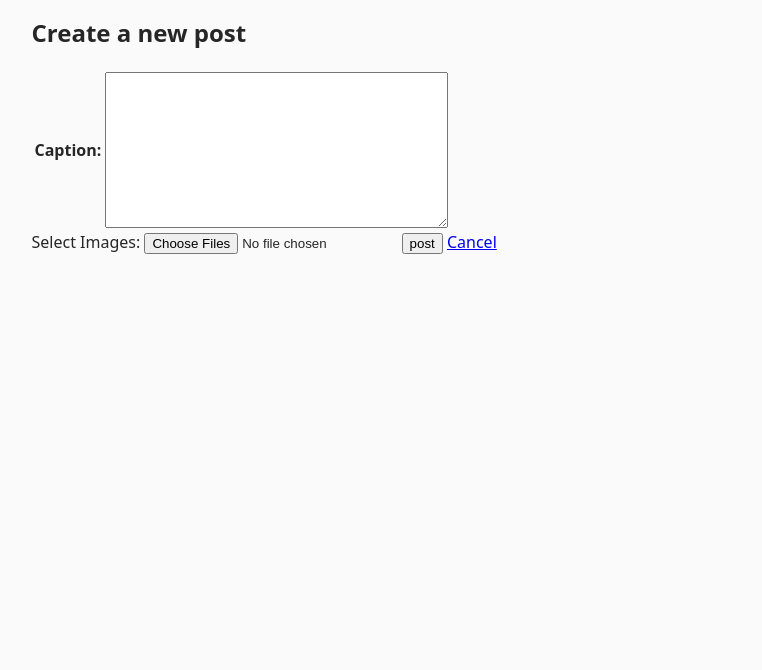
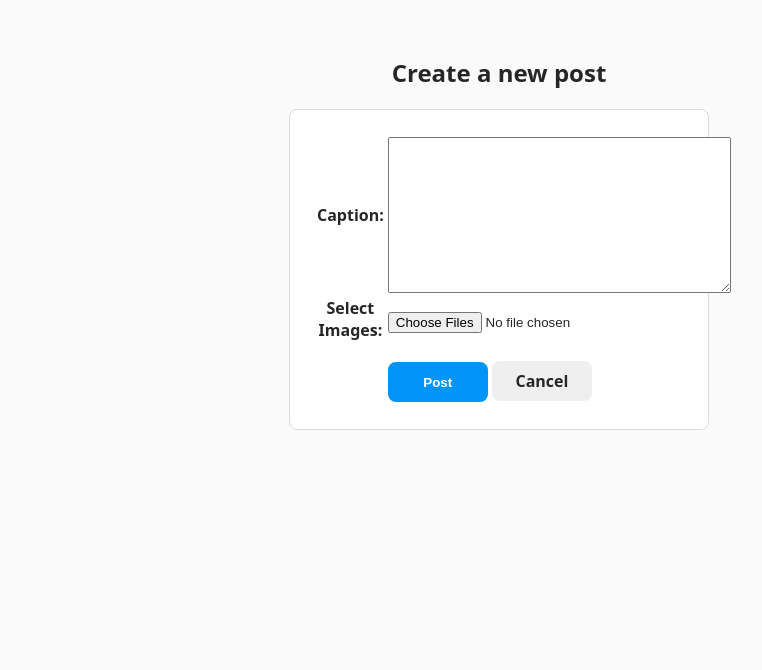
Before and after one commit to NSENT01/cs412, a Django app: page /mini_insta/profile/1/create_post in a window 1280 px wide. Shown: the part 56-726 px from the top of the page, without its empty margins (141-903 px from the left). Run offline with Django 5.2, Linux system fonts and the light colour scheme; data comes from the database, SQL or seed files in the repository; lists and menus that the app fills with data are empty.

Commit message:
Rework form ui

```diff
--- a/mini_insta/templates/mini_insta/create_post_form.html
+++ b/mini_insta/templates/mini_insta/create_post_form.html
@@ -6,18 +6,32 @@
 {% extends 'mini_insta/base.html' %}
 
 {% block content %}
+<div class="formWrapper">
     <h2>Create a new post</h2>
     <!--Form for uploading a post-->
-<form method="POST" action="{% url 'create_post_form' profile.pk%}" enctype="multipart/form-data">
+    <form class="createForm" method="POST" action="{% url 'create_post_form' profile.pk%}" enctype="multipart/form-data">
         {% csrf_token %}
         <!--Django form object-->
         <table>
             {{form.as_table}}
+            <!--Separate field for selecting image files-->
+
+            <tr>
+                <th>
+                    <label for="image_url">Select Images: </label>
+                </th>
+                <td>
+                    <input type="file" name="image_files" multiple>
+                </td>
+            </tr>
+            <tr>
+                <td></td>
+                <td>
+                    <input type="submit" name="Post" value="Post">
+                    <a href="{% url 'profile' profile.pk %}" class="button secondary">Cancel</a>
+                </td>
+            </tr>
         </table>
-    <!--Separate field for selecting image files-->
-    <label for="image_url">Select Images: </label>
-    <input type="file" name="image_files" multiple>
-    <input type="submit" name="Post" value="post">
-    <a href="{% url 'profile' profile.pk %}" class="button secondary">Cancel<a>
     </form>
+</div>
 {% endblock %}
--- a/static/styles-mini-insta.css
+++ b/static/styles-mini-insta.css
@@ -153,3 +153,48 @@ body {
     display: block;
     object-fit: cover;
 }
+.formWrapper {
+    width: min(100%, 420px);
+    margin: 40px auto 0;
+}
+.formWrapper h2 {
+    text-align: center;
+}
+.createForm {
+    background: #fff;
+    border: 1px solid #dbdbdb;
+    border-radius: 8px;
+    padding: 24px;
+}
+.createForm table {
+    width: 100%;
+}
+.createForm input[type="file"] {
+    width: 100%;
+    margin-top: 8px;
+}
+
+.createForm input[type="submit"],
+.createForm .button {
+    display: inline-block;
+    width: 100px;
+    height: 40px;
+    margin-top: 16px;
+    padding: 9px 16px;
+    border-radius: 8px;
+    font-weight: 700;
+    text-decoration: none;
+    cursor: pointer;
+}
+
+.createForm input[type="submit"] {
+    border: 0;
+    background: #0095f6;
+    color: white;
+}
+
+.createForm .button.secondary {
+    background: #efefef;
+    color: #262626;
+    text-align: center;
+}
```
Also changed, not shown: 1 other file. Lines whose indentation alone changed are shown as unchanged.
